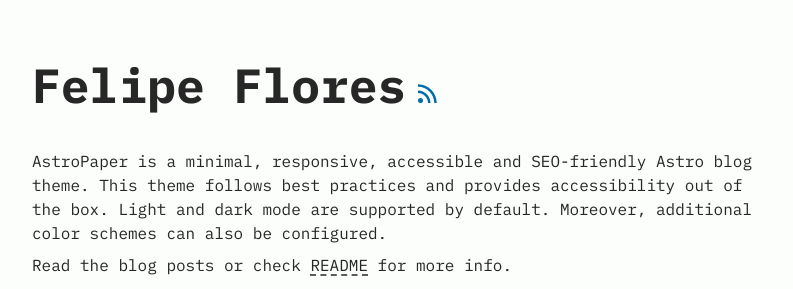
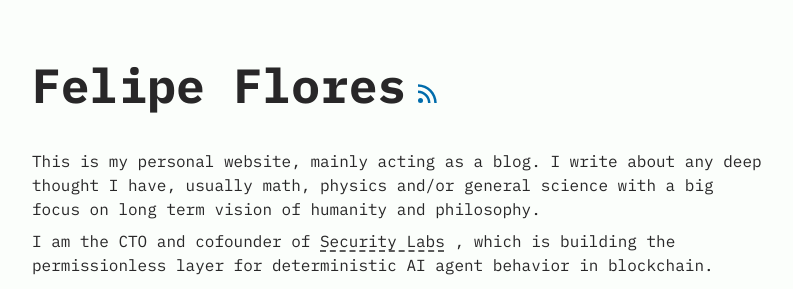
Before and after one commit to LF-Flores/blog, an Astro site: page / in a window 1280 px wide. Shown: the part 228-517 px from the top of the page, without its empty margins (240-1033 px from the left). Built offline with nearby package versions, Linux system fonts and the light colour scheme; Astro itself is replaced by a stand-in of ours; some packages are replaced by stand-ins of ours.

Commit message:
[🚀post]: Updated intro

```diff
--- a/src/pages/index.astro
+++ b/src/pages/index.astro
@@ -16,7 +16,7 @@
 const featuredPosts = sortedPosts.filter(({ data }) => data.featured);
 const recentPosts = sortedPosts.filter(({ data }) => !data.featured);
 
-const socialCount = SOCIALS.filter(social => social.active).length;
+const socialCount = SOCIALS.filter((social) => social.active).length;
 ---
 
 <Layout>
@@ -42,19 +42,19 @@
       </a>
 
       <p>
-        AstroPaper is a minimal, responsive, accessible and SEO-friendly Astro
-        blog theme. This theme follows best practices and provides accessibility
-        out of the box. Light and dark mode are supported by default. Moreover,
-        additional color schemes can also be configured.
+        This is my personal website, mainly acting as a blog. I write about any
+        deep thought I have, usually math, physics and/or general science with a
+        big focus on long term vision of humanity and philosophy.
       </p>
       <p>
-        Read the blog posts or check
+        I am the CTO and cofounder of
         <LinkButton
           className="underline decoration-dashed underline-offset-4 hover:text-skin-accent"
-          href="https://github.com/satnaing/astro-paper#readme"
+          href="https://securitylabs.xyz/"
         >
-          README
-        </LinkButton> for more info.
+          Security Labs
+        </LinkButton>, which is building the permissionless layer for
+        deterministic AI agent behavior in blockchain.
       </p>
       {
         // only display if at least one social link is enabled
@@ -102,7 +102,7 @@
                     frontmatter={data}
                     secHeading={false}
                   />
-                )
+                ),
             )}
           </ul>
         </section>
```
